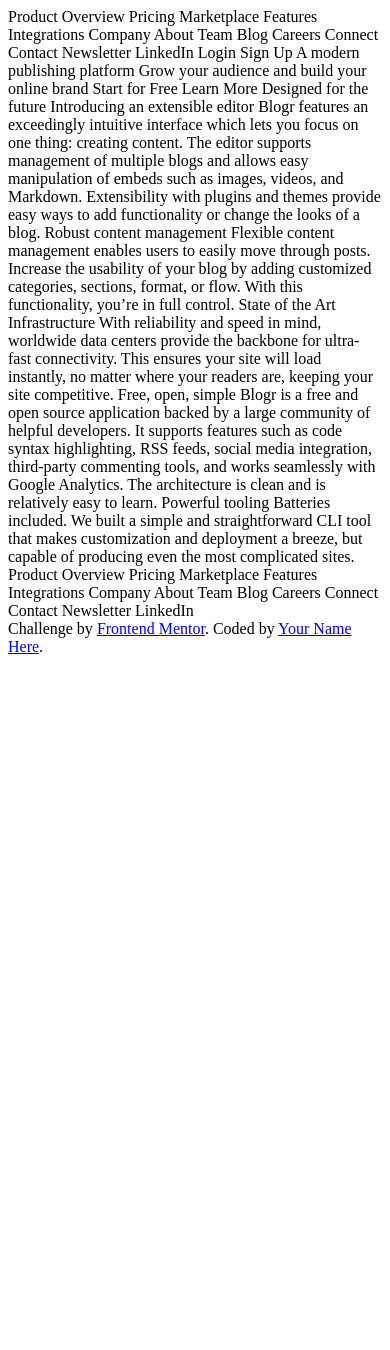
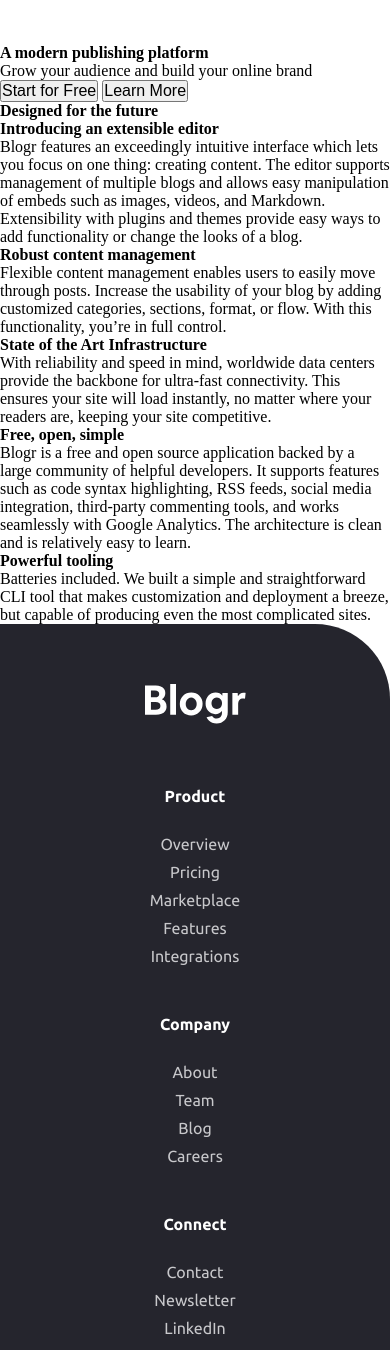
Before and after one commit to Rizqyfm/blogr, a plain HTML site: page index.html in a window 390 px wide. Shown: the top 1350 px of the page. Before the commit the page ends 844 px from the top, so only its background shows below. Drawn offline with Linux system fonts and the light colour scheme.

Commit message:
Phone view #footer

```diff
--- a/css/style.css
+++ b/css/style.css
@@ -0,0 +1,61 @@
+/* Setting up */
+* {
+    padding: 0;
+    margin: 0;
+    box-sizing: border-box;
+    font-size: 16px;
+    /* font-family: 'Ubuntu', sans-serif; */
+    /* font-family: 'Overpass', sans-serif; */
+}
+
+html, body {
+    width: 100%;
+}
+
+/* Phone first */
+/* Footer */
+footer {
+    background-color: hsl(240, 10%, 16%);
+    display: flex;
+    flex-direction: column;
+    text-align: center;
+    border-top-right-radius: 75px;
+}
+
+.footer {
+    font-family: 'Ubuntu', sans-serif;
+}
+
+.footlogo {
+    padding-top: 60px;
+    padding-bottom: 60px;
+}
+
+.firstdet, .seconddet, .thirddet {
+    padding-bottom: 40px;
+}
+
+.smalldesc {
+    color: white;
+    padding-bottom: 30px;
+}
+
+.details {
+    color: hsl(240, 2%, 79%);
+}
+.over, .price, .market, .features, .integ, .about, .team, .blog, .career, .contact, .news, .linked {
+    padding-bottom: 10px;
+}
+
+/* copyright & watermark */
+.copyright, .watermark {
+    color: hsl(240, 2%, 79%);
+    font-size: 12px;
+}
+.watermark {
+    padding: 20px 0;
+}
+.watermark a {
+    color: hsl(240, 2%, 79%);
+    text-decoration: none;
+}
--- a/index.html
+++ b/index.html
@@ -11,12 +11,15 @@
   <link href="https://fonts.googleapis.com/css2?family=Overpass:wght@300;600&family=Ubuntu:wght@400;500;700&display=swap" rel="stylesheet">
   <!-- CSS link -->
   <link rel="stylesheet" href="css/style.css">
-
+  <!-- Title -->
   <title>Blogr</title>
 </head>
 
 <body>
-  Product
+  <div class="container">
+  <!-- Navbar -->
+  <img src="images/logo.svg" alt="Blogr" class="homelogo">
+  <!-- Product
 
   Overview
   Pricing
@@ -38,63 +41,84 @@
   LinkedIn
 
   Login
-  Sign Up
+  Sign Up -->
 
-  A modern publishing platform
-  Grow your audience and build your online brand
+  <!-- Main -->
+  <main>
+    <h1 class="title">A modern publishing platform</h1>
+    <p class="description">Grow your audience and build your online brand </p>
 
-  Start for Free
-  Learn More
+    <button type="button" class="CTA-signup">Start for Free</button>
+    <button type="button" class="CTA-learn">Learn More</button>
 
-  Designed for the future
+    <h2 class="tagline">Designed for the future</h2>
 
-  Introducing an extensible editor
-  Blogr features an exceedingly intuitive interface which lets you focus on one thing: creating content.
-  The editor supports management of multiple blogs and allows easy manipulation of embeds such as images,
-  videos, and Markdown. Extensibility with plugins and themes provide easy ways to add functionality or
-  change the looks of a blog.
+    <h2 class="tagline">Introducing an extensible editor</h2>
+    <p class="explanation">Blogr features an exceedingly intuitive interface which lets you focus on one thing: creating content.
+      The editor supports management of multiple blogs and allows easy manipulation of embeds such as images,
+      videos, and Markdown. Extensibility with plugins and themes provide easy ways to add functionality or
+      change the looks of a blog.</p>
 
-  Robust content management
-  Flexible content management enables users to easily move through posts. Increase the usability of your blog
-  by adding customized categories, sections, format, or flow. With this functionality, you’re in full control.
+    <h2 class="tagline">Robust content management</h2>
+    <p class="explanation">Flexible content management enables users to easily move through posts. Increase the usability of your blog
+      by adding customized categories, sections, format, or flow. With this functionality, you’re in full control.</p>
 
-  State of the Art Infrastructure
-  With reliability and speed in mind, worldwide data centers provide the backbone for ultra-fast connectivity.
-  This ensures your site will load instantly, no matter where your readers are, keeping your site competitive.
+    <h2 class="taglinebig">State of the Art Infrastructure</h2>
+    <p class="explanation">With reliability and speed in mind, worldwide data centers provide the backbone for ultra-fast connectivity.
+      This ensures your site will load instantly, no matter where your readers are, keeping your site competitive.</p>
 
-  Free, open, simple
-  Blogr is a free and open source application backed by a large community of helpful developers. It supports
-  features such as code syntax highlighting, RSS feeds, social media integration, third-party commenting tools,
-  and works seamlessly with Google Analytics. The architecture is clean and is relatively easy to learn.
+    <h2 class="tagline">Free, open, simple</h2>
+    <p class="explanation">Blogr is a free and open source application backed by a large community of helpful developers. It supports
+      features such as code syntax highlighting, RSS feeds, social media integration, third-party commenting tools,
+      and works seamlessly with Google Analytics. The architecture is clean and is relatively easy to learn.</p>
 
-  Powerful tooling
-  Batteries included. We built a simple and straightforward CLI tool that makes customization and deployment a breeze, but
-  capable of producing even the most complicated sites.
+    <h2 class="tagline">Powerful tooling</h2>
+    <p class="explanation">Batteries included. We built a simple and straightforward CLI tool that makes customization and deployment a breeze, but
+      capable of producing even the most complicated sites.</p>
+  </main>
 
-  Product
 
-  Overview
-  Pricing
-  Marketplace
-  Features
-  Integrations
+<!-- Footer -->
 
-  Company
+<footer>
+  <div class="footer">
+    <img src="images/logo.svg" alt="Blogr" class="footlogo">
 
-  About
-  Team
-  Blog
-  Careers
+    <section class="firstdet">
+      <h3 class="smalldesc">Product</h3>
+      <ul class="details">
+        <li class="over">Overview</li>
+        <li class="price">Pricing</li>
+        <li class="market">Marketplace</li>
+        <li class="features">Features</li>
+        <li class="integ">Integrations</li>
+      </ul>
+  </section>
 
-  Connect
+    <section class="seconddet">
+      <h3 class="smalldesc">Company</h3>
+      <ul class="details">
+        <li class="about">About</li>
+        <li class="team">Team</li>
+        <li class="blog">Blog</li>
+        <li class="career">Careers</li>
+      </ul>
+  </section>
 
-  Contact
-  Newsletter
-  LinkedIn
+    <section class="thirddet">
+      <h3 class="smalldesc">Connect</h3>
+      <ul class="details">
+        <li class="contact">Contact</li>
+        <li class="news">Newsletter</li>
+        <li class="linked">LinkedIn</li>
+      </ul>
+  </section>
 
-  <div class="attribution">
-    Challenge by <a href="https://www.frontendmentor.io?ref=challenge" target="_blank">Frontend Mentor</a>.
-    Coded by <a href="#">Your Name Here</a>.
-  </div>
+    <p class="copyright">&copy; Copyright 2021 Blogr. All rights reserved.</p>
+    <p class="watermark">Made with ❤ by <a href="https://rizqyfm.netlify.app/" target="_blank">RFM</a></p>
+</div>
+</footer>
+
+</div>
 </body>
 </html>
```
